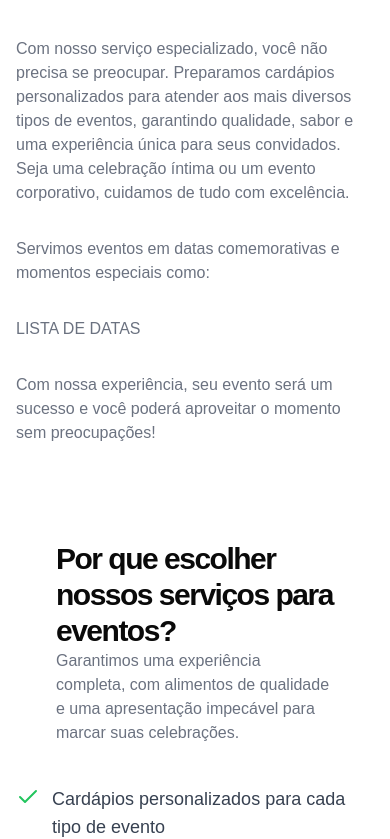
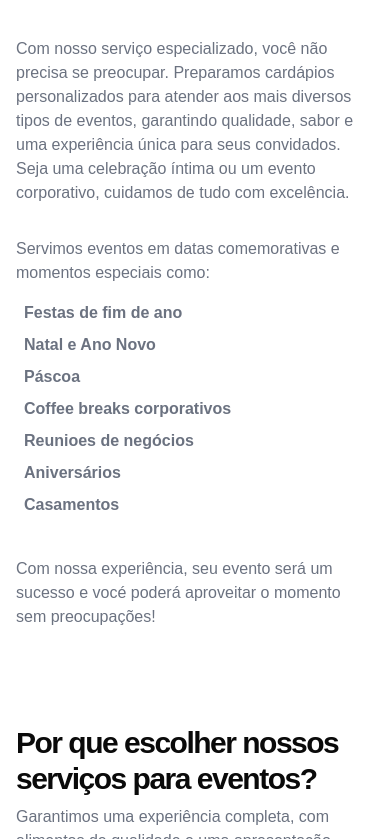
Before and after one commit to vinisodre/nutrilight, a Next.js app: page /eventos in a window 390 px wide. Shown: the part 1161-2000 px from the top of the page. Built offline with nearby package versions, Linux system fonts and the light colour scheme.

Commit message:
fix mobile

```diff
--- a/src/app/components/Feature.tsx
+++ b/src/app/components/Feature.tsx
@@ -18,7 +18,7 @@ export default function Feature({
   imageAlt,
 }: BusinessFeaturesProps) {
   return (
-    <section className="w-full py-12 md:py-24 lg:py-32 dark:bg-gray-800">
+    <section className="w-full py-12 md:pb-24 lg:pb-32 dark:bg-gray-800">
       <div className="container px-4 md:px-6 mx-auto max-w-7xl">
         <div className="grid items-center gap-6 lg:grid-cols-2 lg:gap-12 xl:grid-cols-2">
           <div className="flex flex-col justify-center mx-0">
--- a/src/app/components/Galery.tsx
+++ b/src/app/components/Galery.tsx
@@ -13,15 +13,15 @@ function Gallery({ title, description, images }: GalleryProps) {
     <section className="w-full py-12 md:py-16 lg:py-24 bg-gray-100 dark:bg-gray-800">
       <div className="container mx-auto px-4 md:px-6 max-w-6xl">
         <Title title={title} description={description} />
-        <div className="grid grid-cols-2 sm:grid-cols-3 gap-6">
+        <div className="grid grid-cols-1 sm:grid-cols-1 md:grid-cols-3 gap-4 mt-8">
           {images.map((image, index) => (
             <Image
               key={index}
               alt={image.alt}
               className="aspect-square object-cover rounded-lg shadow-sm"
               src={image.src}
-              width={300}
-              height={300}
+              width={400}
+              height={400}
             />
           ))}
         </div>
--- a/src/app/components/Galery3.tsx
+++ b/src/app/components/Galery3.tsx
@@ -13,7 +13,7 @@ function Gallery3({ title, description, images }: GalleryProps) {
     <section className="w-full py-12 md:py-24 lg:py-32 bg-gray-100 dark:bg-gray-800">
       <div className="container mx-auto px-4 md:px-6 max-w-7xl">
         <Title title={title} description={description} />
-        <div className="grid grid-cols-2 md:grid-cols-3 gap-8 justify-items-center">
+        <div className="grid grid-cols-1 md:grid-cols-3 gap-8 justify-items-center mt-8">
           {images.map((image, index) => (
             <Image
               key={index}
--- a/src/app/components/Section1.tsx
+++ b/src/app/components/Section1.tsx
@@ -28,7 +28,7 @@ function Section1({
   showSecondaryButton = false,
   primaryButtonText = "Get Started",
   secondaryButtonText = "Learn More",
-  backgroundColor = "transparent", // Padrão para o background
+  backgroundColor = "transparent",
 }: Section1Props) {
   return (
     <section
@@ -38,19 +38,19 @@ function Section1({
       <div className="container px-4 md:px-6 mx-auto max-w-7xl">
         <div className="grid items-center gap-6 lg:grid-cols-2 lg:gap-12 xl:grid-cols-2">
           <div className="flex flex-col justify-center mx-0">
-            <div className="mx-10">
+            <div className="">
               <Title title={title} description={description} />
-              <p className=" text-gray-500 md:text-md dark:text-gray-400">
+              <p className=" text-gray-500 md:text-md dark:text-gray-400 mt-8">
                 {paragraph}
               </p>
             </div>
-            <ul className="grid gap-2 py-4 mx-10 mt-10">
+            <ul className="grid gap-2 py-4 mt-4">
               {features.map((feature, index) => (
                 <li key={index} className="flex items-center">
                   <div className="flex-shrink-0">
                     <Check className="h-6 w-6 text-green-500" />
                   </div>
-                  <span className="ml-4 md:text-xl">{feature.text}</span>
+                  <span className="ml-4 md:text-md">{feature.text}</span>
                 </li>
               ))}
             </ul>
--- a/src/app/components/TextGalery.tsx
+++ b/src/app/components/TextGalery.tsx
@@ -21,7 +21,7 @@ function ImageText({
       className="w-full py-12 md:py-24 lg:py-32 dark:bg-gray-800"
       style={{ backgroundColor }}
     >
-      <div className="container px-4 md:px-6 mx-auto max-w-7xl">
+      <div className="container px-4 md:px-6 mx-auto max-w-7xl flex">
         <div className="grid items-center gap-6 lg:grid-cols-2 lg:gap-12 xl:grid-cols-2">
           {/* Texto */}
           <div className="flex flex-col justify-center mx-0">
@@ -44,18 +44,19 @@ function ImageText({
           </div>
 
           {/* Galeria de Imagens */}
-          <div className="grid sm:grid-cols-2 gap-4">
+          <div className="flex flex-colh-full justify-center">
+            <div className="grid sm:grid-cols-2 gap-4 items-center justify-center">
               {images && images.length > 0 ? (
                 images.map((image, index) => (
                   <div
                     key={index}
-                  className="w-[300px] h-[300px] overflow-hidden relative rounded-lg"
+                    className="w-[300px] h-[300px] overflow-hidden relative rounded"
                   >
                     <Image
                       src={image.src}
                       alt={image.alt}
-                    width={300}
-                    height={300}
+                      width={350}
+                      height={350}
                       className="object-cover"
                     />
                   </div>
@@ -66,6 +67,7 @@ function ImageText({
             </div>
           </div>
         </div>
+      </div>
     </section>
   );
 }
--- a/src/app/eventos/page.tsx
+++ b/src/app/eventos/page.tsx
@@ -1,8 +1,8 @@
 import React from "react";
-import ImageText from "../components/ImageText";
 import Banner from "../components/Banner";
 import Feature from "../components/Feature";
 import CTABanner from "../components/CTABanner";
+import Image from "next/image";
 
 function page() {
   return (
@@ -14,18 +14,68 @@ function page() {
         showSecondaryButton={false}
         backgroundImage="/images/hero2.png"
       />
-      <ImageText
-        title="NutriLight"
-        description="Alimentos saudáveis"
-        mainImageSrc="/images/teste.jpg"
-        paragraphs={[
-          "Organizar eventos é sempre um desafio: lidar com fornecedores, garantir que todos estejam bem servidos e ainda cuidar da apresentação e do sabor pode ser estressante. Afinal, quem quer se preocupar com a comida quando deveria estar celebrando?",
-          "Com nosso serviço especializado, você não precisa se preocupar. Preparamos cardápios personalizados para atender aos mais diversos tipos de eventos, garantindo qualidade, sabor e uma experiência única para seus convidados. Seja uma celebração íntima ou um evento corporativo, cuidamos de tudo com excelência.",
-          "Servimos eventos em datas comemorativas e momentos especiais como:",
-          "LISTA DE DATAS",
-          "Com nossa experiência, seu evento será um sucesso e você poderá aproveitar o momento sem preocupações!",
-        ]}
-      />
+      <section className="w-full py-12 md:py-24 lg:py-32 dark:bg-gray-800">
+        <div className="container px-4 md:px-6 mx-auto max-w-7xl">
+          <div className="grid items-center gap-6 lg:grid-cols-2 lg:gap-12 xl:grid-cols-2">
+            {/* Texto */}
+            <div className="flex flex-col justify-center mx-0 order-2 lg:order-1">
+              <div className="">
+                <h2 className="text-3xl font-bold tracking-tighter sm:text-5xl">
+                  Praticidade para você
+                </h2>
+                <p className="text-gray-500 md:text-md dark:text-gray-400">
+                  Foque no seu evento, deixe-nos cuidar da comida
+                </p>
+
+                <p className="text-gray-500 md:text-md dark:text-gray-400 pt-8">
+                  Organizar eventos é sempre um desafio: lidar com fornecedores,
+                  garantir que todos estejam bem servidos e ainda cuidar da
+                  apresentação e do sabor pode ser estressante. Afinal, quem
+                  quer se preocupar com a comida quando deveria estar
+                  celebrando?
+                </p>
+                <p className="text-gray-500 md:text-md dark:text-gray-400 pt-8">
+                  Com nosso serviço especializado, você não precisa se
+                  preocupar. Preparamos cardápios personalizados para atender
+                  aos mais diversos tipos de eventos, garantindo qualidade,
+                  sabor e uma experiência única para seus convidados. Seja uma
+                  celebração íntima ou um evento corporativo, cuidamos de tudo
+                  com excelência.
+                </p>
+                <p className="text-gray-500 md:text-md dark:text-gray-400 pt-8">
+                  Servimos eventos em datas comemorativas e momentos especiais
+                  como:
+                </p>
+                <ul className="text-gray-500 md:text-md dark:text-gray-400 pt-4 ml-2">
+                  <li className="mb-2 font-semibold">Festas de fim de ano</li>
+                  <li className="mb-2 font-semibold">Natal e Ano Novo</li>
+                  <li className="mb-2 font-semibold">Páscoa</li>
+                  <li className="mb-2 font-semibold">
+                    Coffee breaks corporativos
+                  </li>
+                  <li className="mb-2 font-semibold">Reunioes de negócios</li>
+                  <li className="mb-2 font-semibold">Aniversários</li>
+                  <li className="mb-2 font-semibold">Casamentos</li>
+                </ul>
+                <p className="text-gray-500 md:text-md dark:text-gray-400 pt-8">
+                  Com nossa experiência, seu evento será um sucesso e vocé
+                  poderá aproveitar o momento sem preocupações!
+                </p>
+              </div>
+            </div>
+
+            {/* Imagem */}
+            <div className="segundo flex justify-center order-1 lg:order-2">
+              <Image
+                src="/images/teste.jpg"
+                width={400}
+                height={700}
+                alt="Eventos"
+              />
+            </div>
+          </div>
+        </div>
+      </section>
       <Feature
         title="Por que escolher nossos serviços para eventos?"
         description="Garantimos uma experiência completa, com alimentos de qualidade e uma apresentação impecável para marcar suas celebrações."
--- a/src/components/ui/title.tsx
+++ b/src/components/ui/title.tsx
@@ -8,11 +8,11 @@ interface mainTitleProps {
 function Title({ title, description }: mainTitleProps) {
   return (
     <>
-      <div className="mx-10">
+      <div className="">
         <h2 className="text-3xl font-bold tracking-tighter sm:text-5xl">
           {title}
         </h2>
-        <p className=" text-gray-500 md:text-md dark:text-gray-400">
+        <p className=" text-gray-500 md:text-md dark:text-gray-400 mt-2">
           {description}
         </p>
       </div>
```
Lines whose indentation alone changed are shown as unchanged.
